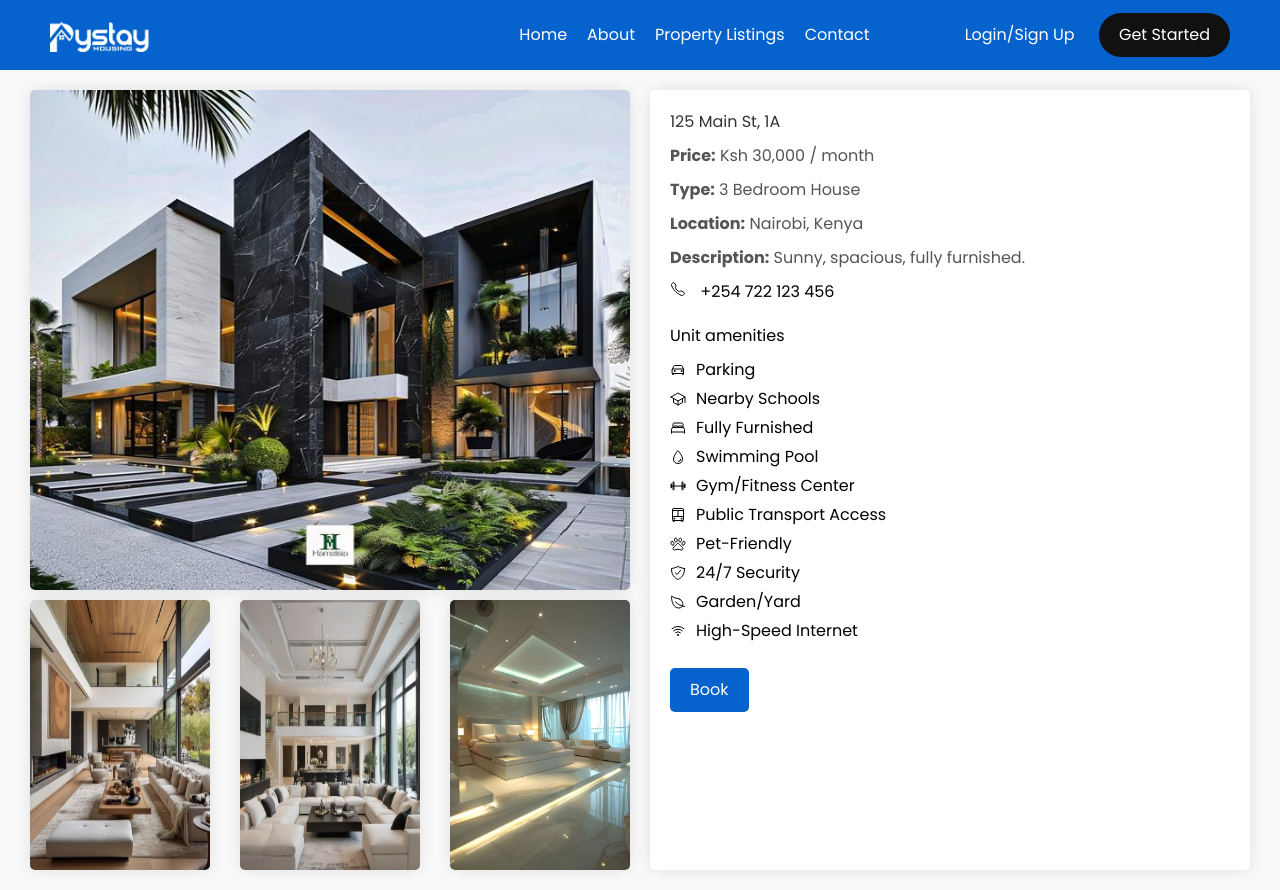
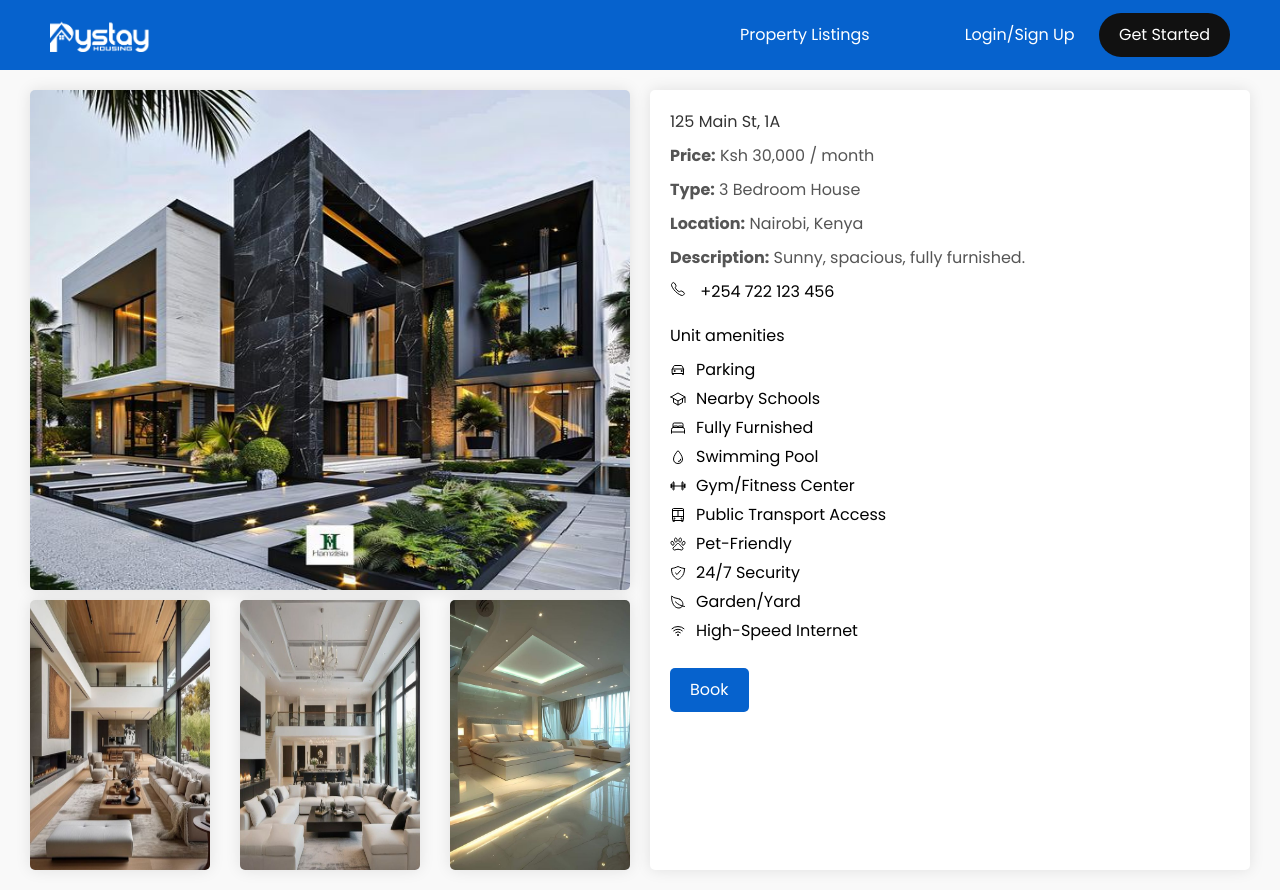
Before and after one commit to Danielkioko18/property-rental-system-in-Django, a Django app: page /property-details/ in a window 1280 px wide. Run offline with Django 5.2, Linux system fonts and the light colour scheme; style sheets or scripts are compiled from the project's sources; some web fonts are replaced.

Commit message:
reducing the app to listing, detailed list, dashboard

```diff
--- a/dashboard/templates/dash_base.html
+++ b/dashboard/templates/dash_base.html
@@ -23,7 +23,7 @@
         <aside class="sidebar">
             <div class="sidebar-header">
                 <div class="logo">
-                    <a href="{% url 'index' %}"> <img src="{% static 'img/Pystay Housing Logo white.png' %} " style="width:100px" alt=""> </a>
+                    <a href="{% url 'listings' %}"> <img src="{% static 'img/Pystay Housing Logo white.png' %} " style="width:100px" alt=""> </a>
                 </div>
                 <div class="hamburger">
                     <ion-icon name="menu-outline" id="menu-icon"></ion-icon>
@@ -59,12 +59,12 @@
 
                     <div class="link">
                         <ion-icon name="home-outline"></ion-icon>
-                        <a href="{% url 'index' %}">Home</a>
+                        <a href="{% url 'listings' %}">Home</a>
                     </div>
 
                     <div class="link">
                         <ion-icon name="log-out-outline"></ion-icon>
-                        <a href="{% url 'index' %}">Log out</a>
+                        <a href="{% url 'listings' %}">Log out</a>
                     </div>
                 </div>
             </div>
--- a/housing/templates/base.html
+++ b/housing/templates/base.html
@@ -26,15 +26,14 @@
 <div class="main">
     <nav class="navbar">
         <div class="logo">
-            <a href="{% url 'index' %}"><img src="{% static 'img/Pystay Housing Logo white.png' %}" alt="Logo" style="width:100px"></a>
+            <a href="{% url 'listings' %}"><img src="{% static 'img/Pystay Housing Logo white.png' %}" alt="Logo" style="width:100px"></a>
         </div>
         <div class="menu-toggle" onclick="toggleMenu()">&#9776;</div>
         <div class="right">
             <div class="links">
-                <a href="{% url 'index' %}">Home</a>
-                <a href="{% url 'about' %}">About</a>
+
                 <a href="{% url 'listings' %}">Property Listings</a>
-                <a href="{% url 'contact' %}">Contact</a>
+
             </div>
             <!-- Buttons only visible on large screens -->
             <div class="started">
@@ -46,10 +45,9 @@
 
     <!-- Dropdown menu for small screens -->
     <div class="dropdown-menu" id="dropdownMenu">
-        <a href="{% url 'index' %}">Home</a>
-        <a href="{% url 'about' %}">About</a>
+
         <a href="{% url 'listings' %}">Property Listings</a>
-        <a href="{% url 'contact' %}">Contact</a>
+
         <!-- Buttons visible inside the dropdown on small screens -->
         <a href="{% url 'auth' %}"><button class="btn login">Login/Sign Up</button></a>
         <a href="{% url 'dashboard' %}"><button class="btn start">Get Started</button></a>
--- a/housing/urls.py
+++ b/housing/urls.py
@@ -3,14 +3,14 @@ from housing.views import *
 
 
 urlpatterns = [
-    path('', Index.as_view(), name='index'),
+    # path('', Index.as_view(), name='index'),
     path('auth/', Auth.as_view(), name='auth'),
 
-    path('about/', About.as_view(), name='about'),
-    path('contact/', Contact.as_view(), name='contact'),
+    # path('about/', About.as_view(), name='about'),
+    # path('contact/', Contact.as_view(), name='contact'),
     path('property/', Property.as_view(), name='property'),
     path('property-details/', PropertyDetails.as_view(), name='property-details'),
-    path('listings/', PropertyListing.as_view(), name='listings'),
+    path('', PropertyListing.as_view(), name='listings'),
 
 
 ]
```
Also changed, not shown: housing/templates/navbar.html (+5 -7 lines).
